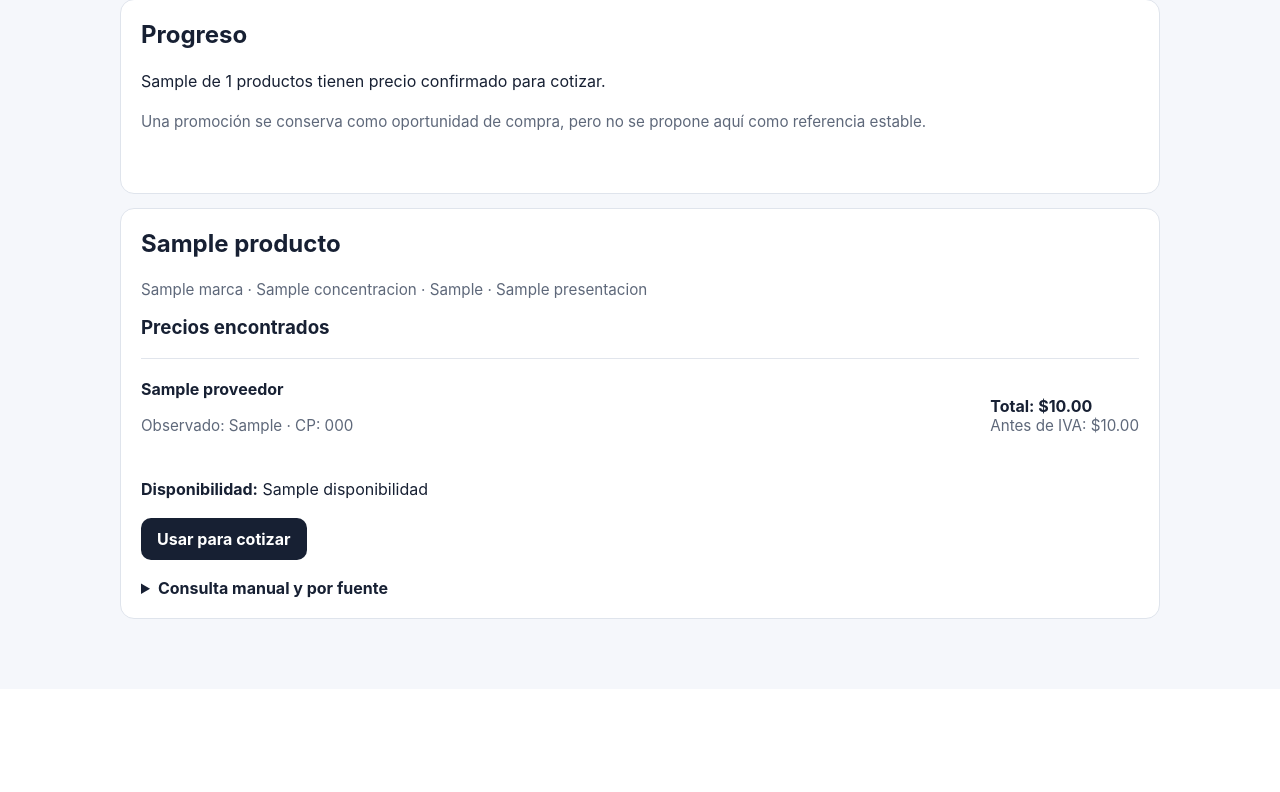
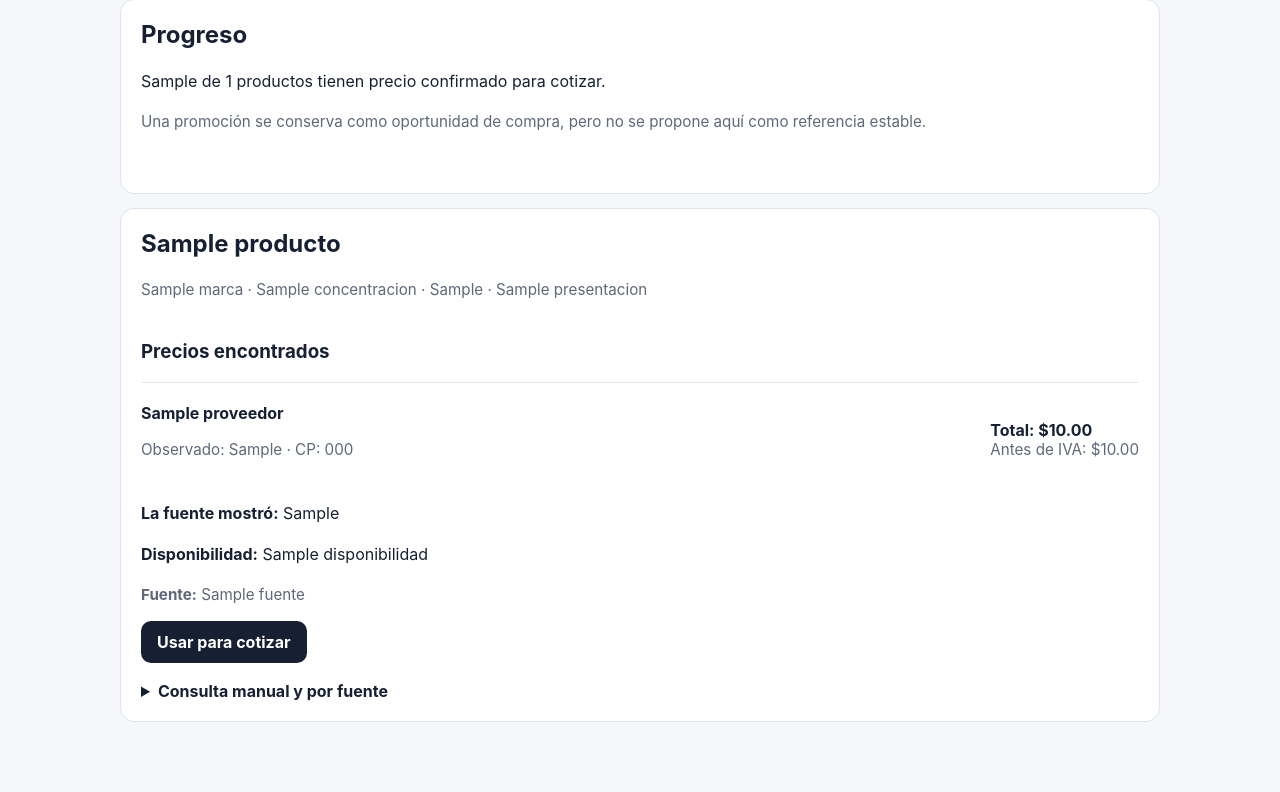
Before and after one commit to veracruzanisima-ti/sistema-triage-v2, a FastAPI app: template src/triage/templates/proveedores/consulta.html in a window 1280 px wide. Shown: the part 914-1706 px from the top of the page. Before the commit the page ends 1533 px from the top, so only its background shows below. Run offline with FastAPI, Linux system fonts and the light colour scheme; the template is opened without the code that fills it: most values are stand-ins (such as "Sample title", 1, 10 or a date in 2020); parts of the project's set-up code (start-up, migrations or seed data) failed here and were passed over.

Commit message:
feat: mostrar fuentes y ampliar busqueda en web

```diff
--- a/src/triage/templates/proveedores/consulta.html
+++ b/src/triage/templates/proveedores/consulta.html
@@ -45,7 +45,7 @@
         <p class="ayuda">Si una fuente falla, las demás continúan y el intento queda registrado.</p>
       {% else %}
         <p class="aviso"><strong>Aún no hay proveedores automáticos configurados.</strong></p>
-        <p class="ayuda">Puedes registrar precios manualmente mientras conectamos las primeras fuentes reales.</p>
+        <p class="ayuda">Puedes registrar precios manualmente o ampliar un producto con búsqueda web mientras conectamos las primeras fuentes reales.</p>
       {% endif %}
     </div>
     {% if proveedores and productos and cotizacion.codigo_postal_consulta %}
@@ -79,6 +79,7 @@
     {% set seleccion = selecciones.get(producto.partida.id) %}
     {% set consultas = consultas_por_partida.get(producto.partida.id, ()) %}
     <section class="tarjeta">
+      <div class="barra">
         <div>
           <h2>{{ producto.normalizacion.producto or "Producto sin nombre" }}</h2>
           <p class="ayuda">
@@ -88,6 +89,13 @@
             {{ producto.normalizacion.presentacion or "Sin presentación" }}
           </p>
         </div>
+        {% if descubrimiento_web_disponible and cotizacion.codigo_postal_consulta %}
+          <form method="post" action="/cotizaciones/{{ cotizacion.id }}/proveedores/{{ producto.partida.id }}/buscar-web">
+            <input type="hidden" name="csrf_token" value="{{ csrf_token }}">
+            <button class="boton boton-secundario" type="submit">Buscar más opciones en web</button>
+          </form>
+        {% endif %}
+      </div>
 
       {% if producto.observaciones %}
         <h3>Precios encontrados</h3>
@@ -96,6 +104,7 @@
             <div class="barra">
               <div>
                 <strong>{{ observacion.proveedor }}</strong>
+                {% if observacion.origen == "WEB" %}<span class="estado estado-analizado">Web</span>{% endif %}
                 {% if observacion.es_promocion %}
                   <span class="estado estado-analizado">Oferta / promoción</span>
                 {% elif seleccion and seleccion.referencia_estable_id == observacion.id %}
@@ -113,7 +122,13 @@
               </div>
             </div>
 
+            {% if observacion.producto_observado %}<p><strong>La fuente mostró:</strong> {{ observacion.producto_observado }}</p>{% endif %}
             {% if observacion.disponibilidad %}<p><strong>Disponibilidad:</strong> {{ observacion.disponibilidad }}</p>{% endif %}
+            {% if observacion.fuente.startswith("http://") or observacion.fuente.startswith("https://") %}
+              <p><a href="{{ observacion.fuente }}" target="_blank" rel="noopener noreferrer">Ver fuente</a></p>
+            {% else %}
+              <p class="ayuda"><strong>Fuente:</strong> {{ observacion.fuente }}</p>
+            {% endif %}
             {% if observacion.entrega_viable is sameas false %}<p class="aviso"><strong>Entrega marcada como no viable.</strong></p>{% endif %}
             {% if observacion.es_promocion %}
               <p class="aviso"><strong>Oportunidad de compra.</strong> No se usa como referencia estable de la cotización.</p>
@@ -133,7 +148,7 @@
       {% else %}
         <div class="vacio">
           <strong>Aún no hay precios observados.</strong>
-          <p class="ayuda">Usa la búsqueda general o registra manualmente un precio para continuar.</p>
+          <p class="ayuda">Usa la búsqueda general, amplía este producto en web o registra manualmente un precio para continuar.</p>
         </div>
       {% endif %}
 
```
Lines whose indentation alone changed are shown as unchanged.
